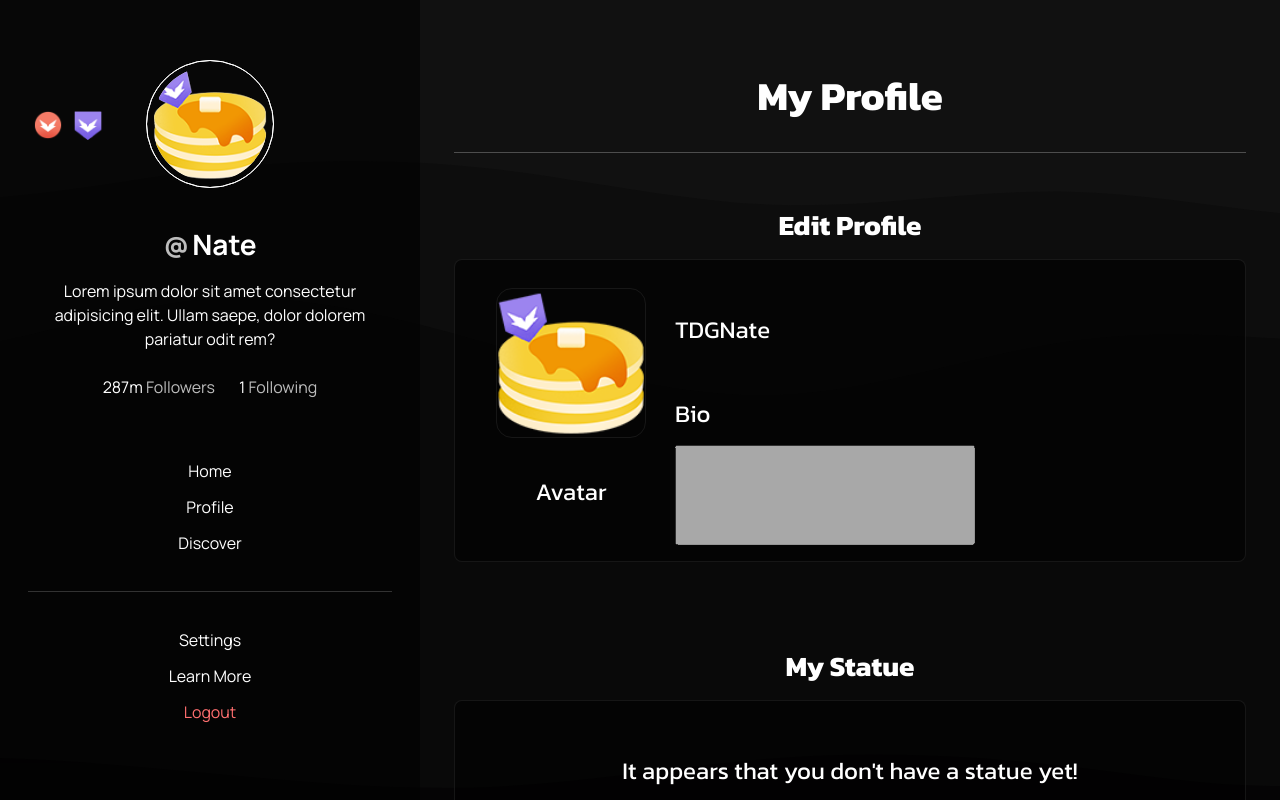
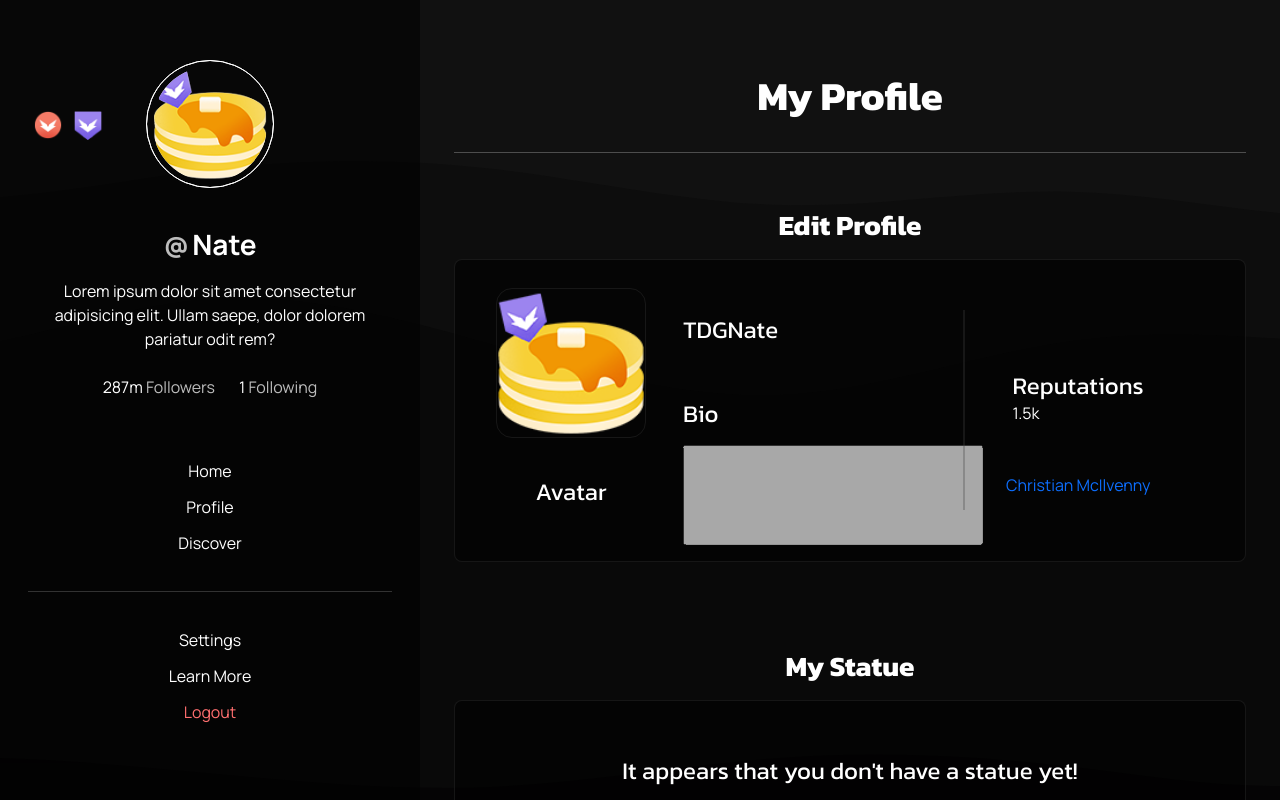
Before and after one commit to TDG-Org/Statue-Status, a React (Create React App) app in the folder client/: page /profile in a window 1280 px wide. Shown: the top 800 px of the page. Built offline with nearby package versions, Linux system fonts and the light colour scheme.

Commit message:
spacing out the right side of the edit profile section

```diff
--- a/client/src/pages/Profile/ProfilePage.jsx
+++ b/client/src/pages/Profile/ProfilePage.jsx
@@ -25,6 +25,7 @@ const ProfilePage = () => {
 
           <div className="container">
 
+            {/* User can edit  */}
             <div className="user-edit">
 
               {/* Avatar  */}
@@ -49,6 +50,30 @@ const ProfilePage = () => {
                   <h4>Bio</h4>
                   <input type="text" className="bio-input" disabled />
                 </div>
+              </div>
+            </div>
+
+            <div className="profile-sect-divider"></div>
+
+            {/* User info  */}
+            <div className="other-user-info">
+
+              {/* Badges  */}
+              <div className="profile-sect-badges">
+                <div className="profile-sect-badge">
+
+                </div>
+              </div>
+
+              {/* Reputations  */}
+              <div className="profile-sect-reps">
+                <h4>Reputations</h4>
+                <p>1.5k</p>
+              </div>
+
+              {/* Reputations  */}
+              <div className="profile-sect-statue">
+                <Link>Christian McIlvenny</Link>
               </div>
             </div>
 
--- a/client/src/pages/Profile/ProfilePage.scss
+++ b/client/src/pages/Profile/ProfilePage.scss
@@ -8,17 +8,26 @@
   .pallet {
     width: 100%;
     .container {
+      display: flex;
+      flex-direction: row;
+      flex-wrap: nowrap;
+      // justify-content: space-around;
+      .profile-sect-divider {
+        background: $low-dark-clr;
+        height: 200px;
+        width: 1.5px;
+        margin: auto 2.5rem;
+      }
       .user-edit {
         display: flex;
         flex-direction: row;
-        // align-items: center;
-        gap: 1rem;
+        gap: 1.5rem;
+        width: 60%;
         .profile-sect-avatar {
           display: flex;
           flex-direction: column;
           .profile-sect-avatar-content {
             display: flex;
-            // justify-content: center;
             align-items: center;
             position: relative;
             width: 150px;
@@ -56,6 +65,20 @@
         }
       }
      }
+
+    // User info
+    .other-user-info {
+      display: flex;
+      flex-direction: column;
+      justify-content: space-evenly;
+      align-items: center;
+      text-align: start;
+      width: 20%;
+
+      h4, p {
+        margin: 0 !important;
+      }
+     }
     }
   }
 }
```
